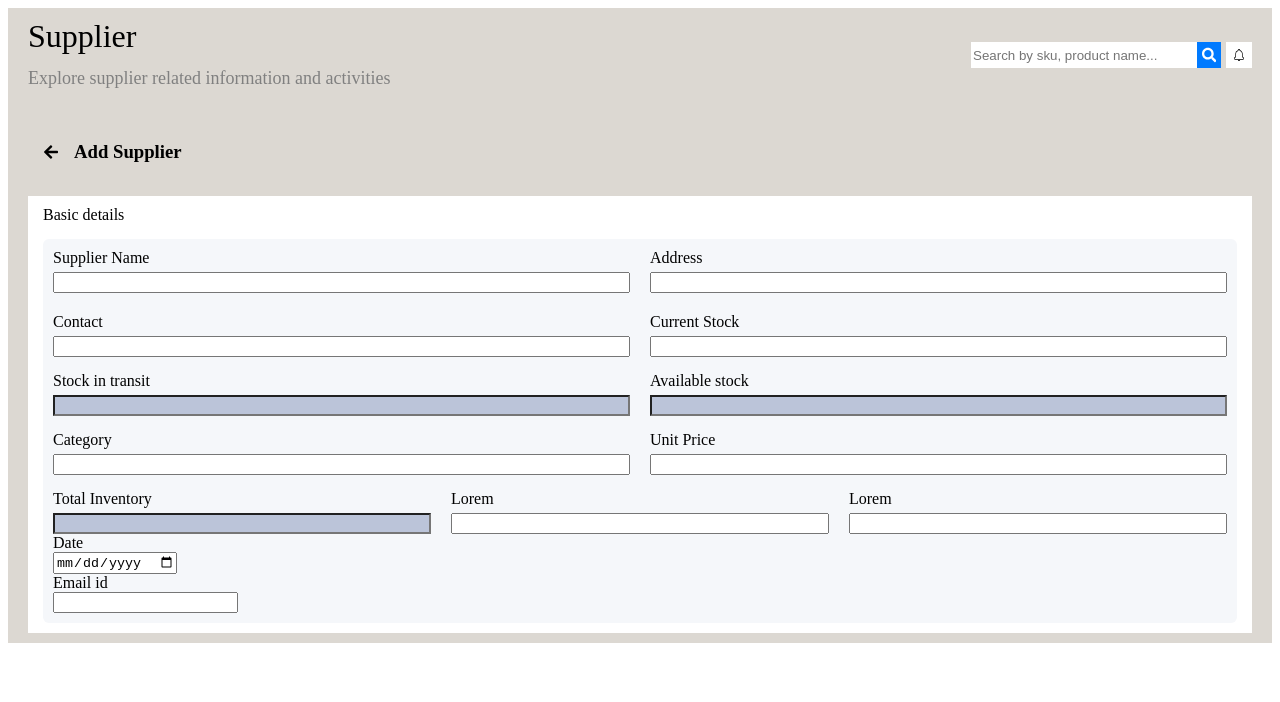
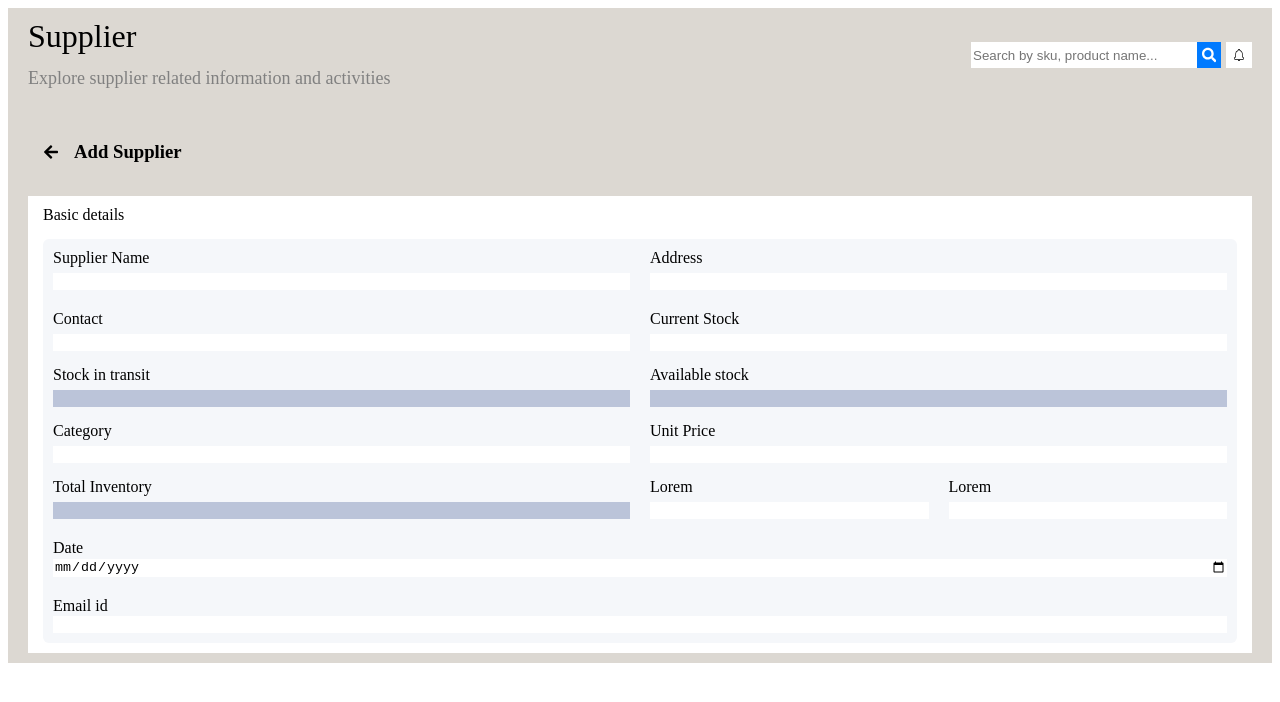
Before and after one commit to itsJitu/Supplier-CustomerDetails, a React (Vite) app in the folder Frontend/: page /AddSupplier in a window 1280 px wide. Shown: the top 702 px of the page. Built offline with nearby package versions, Linux system fonts and the light colour scheme.

Commit message:
first page complete

```diff
--- a/Frontend/src/Component/AddSupplier.css
+++ b/Frontend/src/Component/AddSupplier.css
@@ -77,3 +77,35 @@
   display: inline-block;
   margin-bottom: 5px;
 }
+
+.total-inventory-container {
+  flex: 1;
+}
+
+.lorem-wrapper {
+  flex: 1;
+  display: flex;
+  gap: 20px;
+}
+
+.lorem-wrapper > div {
+  flex: 1;
+}
+
+.full-width-field {
+  width: 100%;
+  margin-top: 20px;
+}
+
+.full-width-field input {
+  width: 100%;
+  box-sizing: border-box;
+}
+
+input[type="text"],
+input[type="date"],
+input[type="email"],
+input[type="search"] {
+  border: none;
+  outline: none;
+}
--- a/Frontend/src/Component/AddSupplier.jsx
+++ b/Frontend/src/Component/AddSupplier.jsx
@@ -104,11 +104,12 @@ function AddSupplier() {
 
           {/* Total Inventory, Lorem & Lorem */}
            <div className="name-address" style={{ marginTop: "15px" }}>
-            <div>
+            <div className="total-inventory-container">
               <span>Total Inventory</span>
               <br />
               <input type="text" className="total-inventory-input" style={{backgroundColor: "#bbc4d9ff"}}></input>
             </div>
+            <div className="lorem-wrapper">
               <div>
                 <span>Lorem</span>
                 <br />
@@ -120,17 +121,17 @@ function AddSupplier() {
                 <input type="text"></input>
               </div>
             </div>
+          </div>
 
           {/* Date */}
-            <div>
+            <div className="full-width-field">
               <span>Date</span>
               <br />
               <input type="date"></input>
             </div>
 
             {/* Email id */}
-
-            <div>
+            <div className="full-width-field">
               <span>
                 Email id
               </span>
```
Lines whose indentation alone changed are shown as unchanged.
